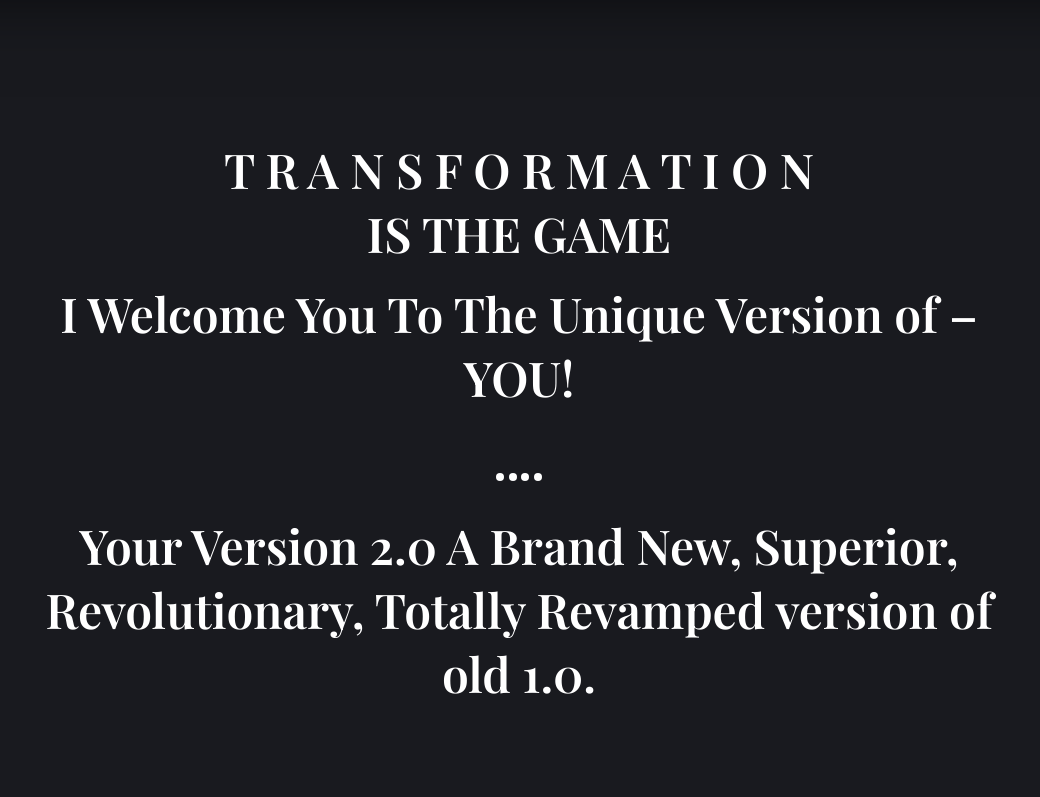
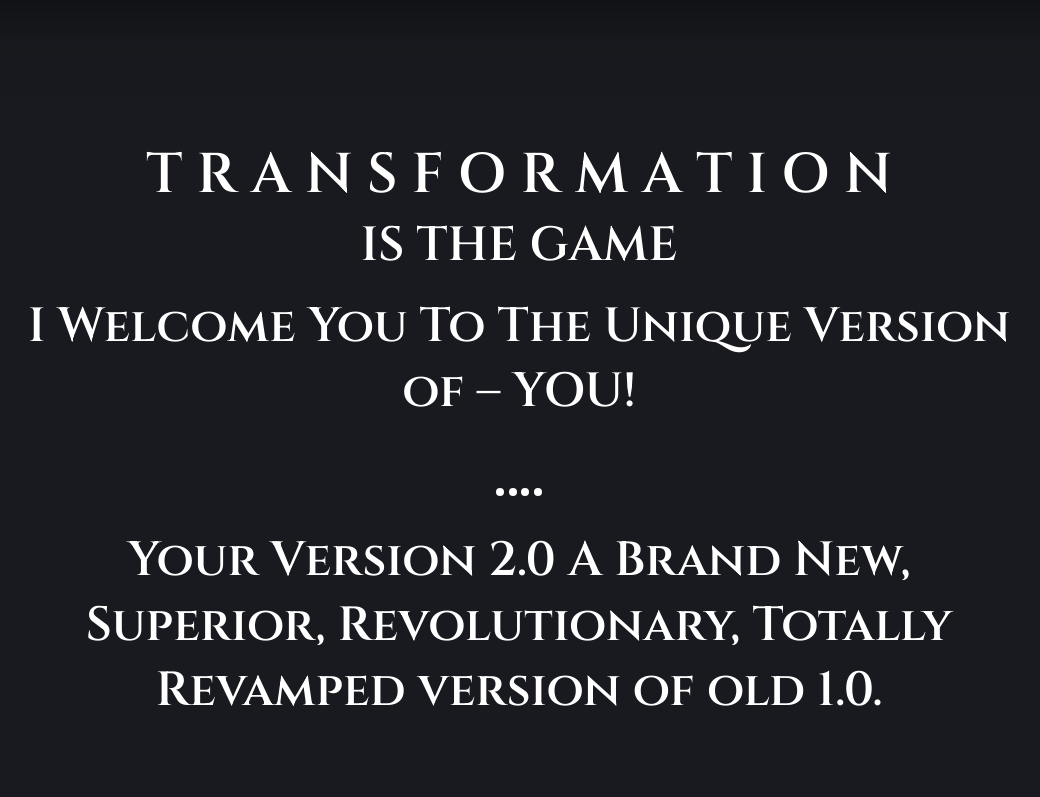
Before and after one commit to Xaverick/tutwithmk, a React (Vite) app: page / in a window 1280 px wide. Shown: the part 2720-3517 px from the top of the page, without its empty margins (121-1161 px from the left). Built offline with nearby package versions, Linux system fonts and the light colour scheme.

Commit message:
fixed error

```diff
--- a/src/container/Home/Home.jsx
+++ b/src/container/Home/Home.jsx
@@ -50,7 +50,7 @@ const Home = () => {
 
       <div className='quoate-3'>
         <span className='heading'>
-            <p>T R A N S F O R M A T I O N <br /> IS THE GAME</p>
+            <p><span>T R A N S F O R M A T I O N</span> <br /> IS THE GAME</p>
             <p style={{margin:"1rem 0"}}>I Welcome You To The Unique Version of – YOU!</p>
         </span>
         <div className='four-dots'>
--- a/src/container/Home/Home.scss
+++ b/src/container/Home/Home.scss
@@ -150,7 +150,7 @@
     margin: 2rem 0;
     align-items: start;
     justify-content: center;
-    background-image: url("../../assets/conference.jpg");
+    background-image: url("../../assets/conference.JPG");
     background-repeat: no-repeat;
     // background-position:;
     background-size: cover;
@@ -169,7 +169,7 @@
         margin-left: 4rem;
         text-align: center;
         font-family: var(--font-nanum);
-        width: 60%;
+        width: 70%;
         font-size: 2rem;
         font-weight: 600;
         color: var(--primary-color);
@@ -206,7 +206,11 @@
         p{
             text-align: center;
         }
-        font-family: var(--font-display);
+        // font-family: "Century Gothic";
+        font-family: var(--font-cinzel);
+        span{
+            font-size: 3.5rem;
+        }
         width: 80%;
         font-size: 3rem;
         font-weight: 600;
```
Also changed, not shown: src/assets/fonts/DOMINIKTH.TTF (added), src/assets/fonts/DOMINIKTHi.TTF (added).
